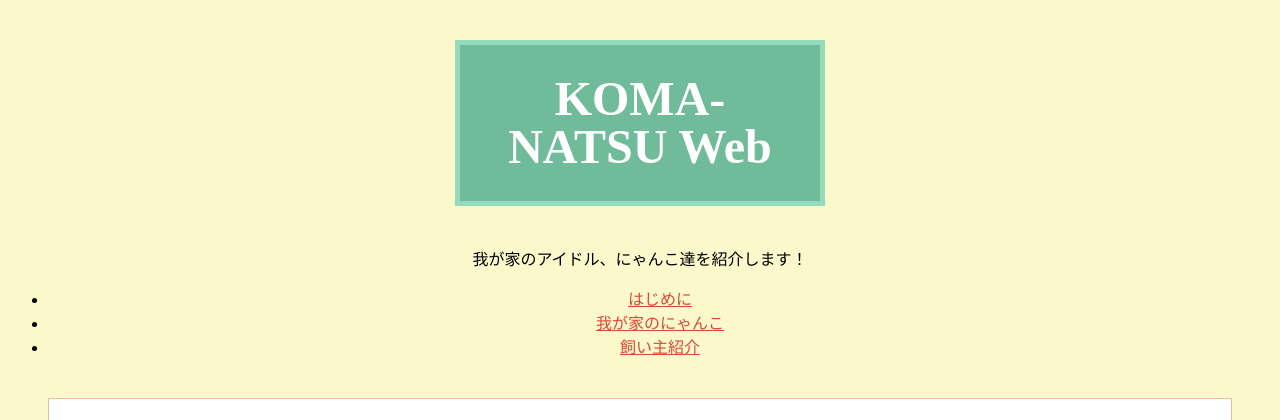
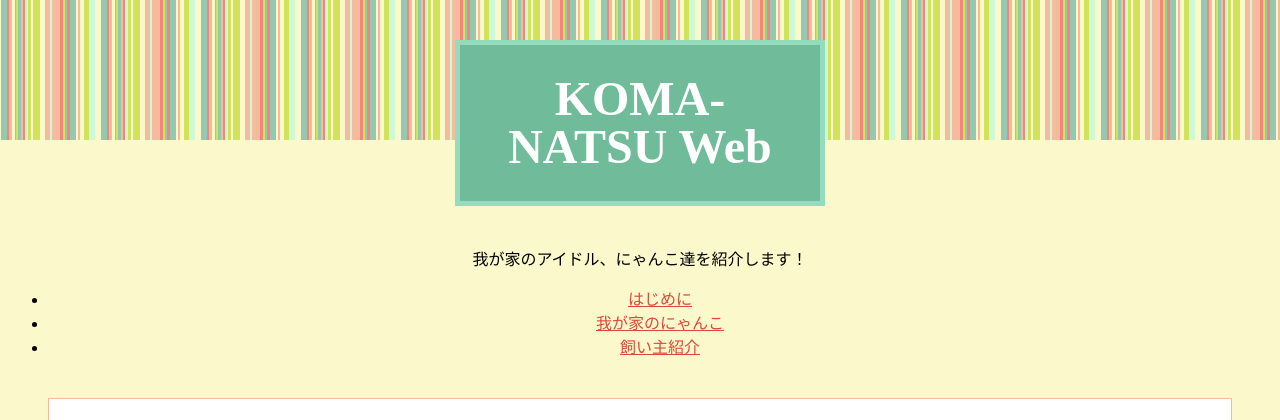
Before and after one commit to muffin-bird/HTML-CSS, a PHP site: page / in a window 1280 px wide. Shown: the top 420 px of the page. Run offline with PHP 8.4, Linux system fonts and the light colour scheme.

Commit message:
背景画像を装飾する
close #17

```diff
--- a/practice/CHAPTER02/style.css
+++ b/practice/CHAPTER02/style.css
@@ -3,6 +3,8 @@
 /*背景*/
 body {
 	background-color: #fbf9cc;
+	background-image: url(img/bg.png);
+	background-repeat: repeat-x;
 }
 
 /*リンク*/
```
